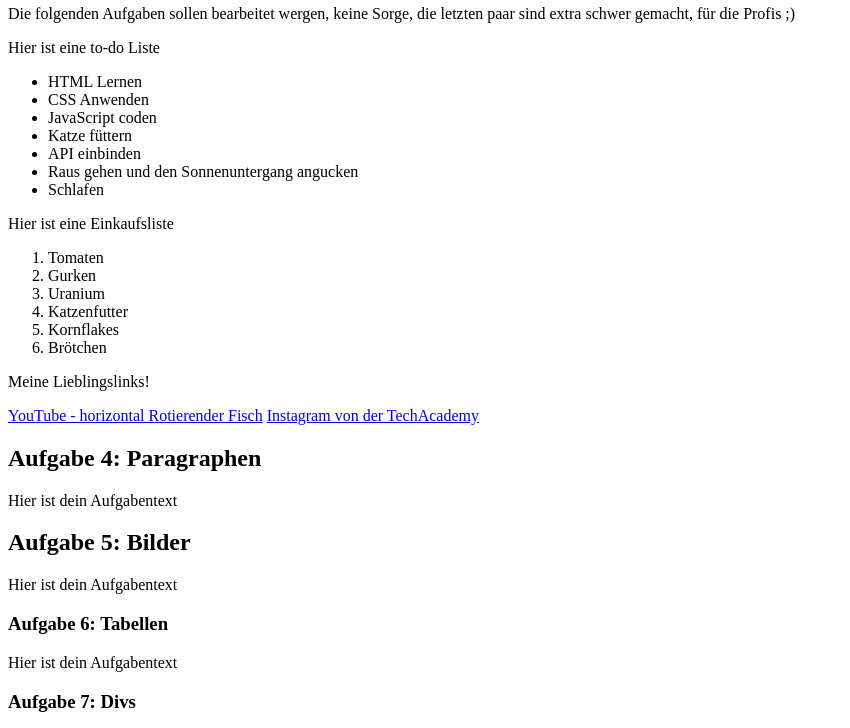
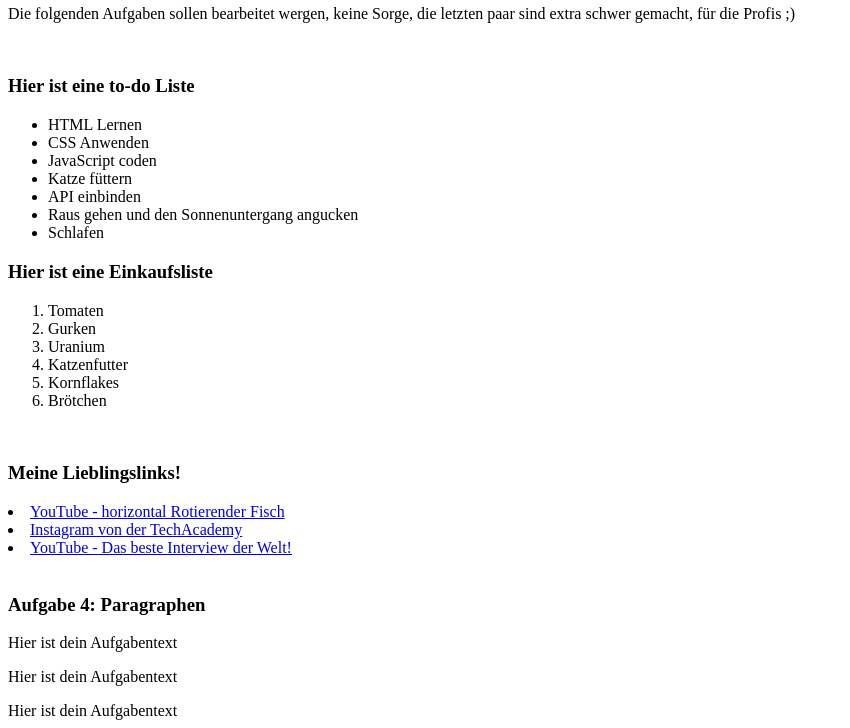
Before and after one commit to TechAcademy-Web-Development/CSS-Mandala, a plain HTML site: page index.html in a window 1280 px wide. Shown: the part 109-837 px from the top of the page, without its empty margins (0-850 px from the left). Drawn offline with Linux system fonts and the light colour scheme.

Commit message:
AAAAAAAAAAAAAAAAA

```diff
--- a/index.html
+++ b/index.html
@@ -1,27 +1,34 @@
 <!DOCTYPE html>
 <html lang="en">
+
 <head>
     <meta charset="UTF-8">
     <meta name="viewport" content="width=device-width, initial-scale=1.0">
     <meta name="author" content="Elias, Cloud">
     <title>CSS Mandala!</title>
 </head>
+
 <body>
     <section>
         <header>
             <h1>This is a CSS Mandala!</h1>
-            <h2>Verändert und färbt die Abschnitte</h2>
-            <p>Die folgenden Aufgaben sollen bearbeitet wergen, keine Sorge, die letzten paar sind extra schwer gemacht, für die Profis ;)<p>
-            <!--
+            <h2>Verändert und Färbt die Abschnitte</h2>
+            <p>Die folgenden Aufgaben sollen bearbeitet wergen, keine Sorge, die letzten paar sind extra schwer gemacht,
+                für die Profis ;)
+            <p>
+                <!--
                 Aufgabe 1) Färbt den Hintergrund vom header um!
-                Aufgabe 2) Macht den Titel (h1) fett und den Untertitel (h2) schräg
+                Aufgabe 2) Macht den Titel (h1) unterstrichen und den Untertitel (h2) schräg
+                Aufgabe 3) Zentriert den Text
                 Optional: Färbt den Text im Headerparagraphen um
             -->
         </header>
     </section>
 
+    <br>
+
     <section>
-        <p>Hier ist eine to-do Liste</p>
+        <h3>Hier ist eine to-do Liste</h3>
         <ul>
             <li>HTML Lernen</li>
             <li>CSS Anwenden</li>
@@ -32,7 +39,7 @@
             <li>Schlafen</li>
         </ul>
 
-        <p>Hier ist eine Einkaufsliste</p>
+        <h3>Hier ist eine Einkaufsliste</h3>
         <ol>
             <li>Tomaten</li>
             <li>Gurken</li>
@@ -48,21 +55,47 @@
         -->
     </section>
 
+    <br>
+
     <section>
-        <p>Meine Lieblingslinks!</p>
-        <a href="https://www.youtube.com/watch?v=YAgJ9XugGBo&t=28s&pp=ygUNcm90YXRpbmcgZmlzaA%3D%3D">YouTube - horizontal Rotierender Fisch</a>
-        <a href="https://www.instagram.com/techacademy_/">Instagram von der TechAcademy</a>
+        <h3>Meine Lieblingslinks!</h3>
+        <li>
+            <a href="https://www.youtube.com/watch?v=YAgJ9XugGBo&t=28s&pp=ygUNcm90YXRpbmcgZmlzaA%3D%3D">YouTube -
+                horizontal
+                Rotierender Fisch</a>
+        </li>
+
+        <li>
+            <a href="https://www.instagram.com/techacademy_/">Instagram von der TechAcademy</a>
+        </li>
+
+        <li>
+            <a href="https://www.youtube.com/watch?v=-xqEABqaEuo&pp=ygUcd2lsbCB5b3Ugd2VhciB3aWdzIGludGVydmlldw%3D%3D">YouTube
+                - Das
+                beste Interview der Welt!</a>
+        </li>
+
         <!--
             Aufgabe 1) Macht den Unterschrich weg und färbt die Schrift schwarz
             Aufgabe 2) Stellt sicher, dass auch nach dem klicken die Schrift sich nicht verändert
-            Optional: Wenn der zeiger über den Linktext schwebt, soll sich die Farbe um den Text verändern
+            Optional: Wenn der zeiger über den Linktext schwebt, soll sich die Farbe um den Text verändern (Tipp, es gibt zwei Wege, ein mal als Tabelle und ein mal als Flexbox)
         -->
     </section>
 
+    <br>
+
     <section>
-        <h2>Aufgabe 4: Paragraphen</h2>
+        <h3>Aufgabe 4: Paragraphen</h3>
+
         <p>Hier ist dein Aufgabentext</p>
-        <!--Aufgabe a-->
+
+        <p>Hier ist dein Aufgabentext</p>
+
+        <p>Hier ist dein Aufgabentext</p>
+        <!--
+            Aufgabe 1)
+            Aufgabe 1)
+        -->
     </section>
     <section>
         <h2>Aufgabe 5: Bilder</h2>
@@ -85,4 +118,5 @@
         <!--Aufgabe a-->
     </section>
 </body>
+
 </html>
```
